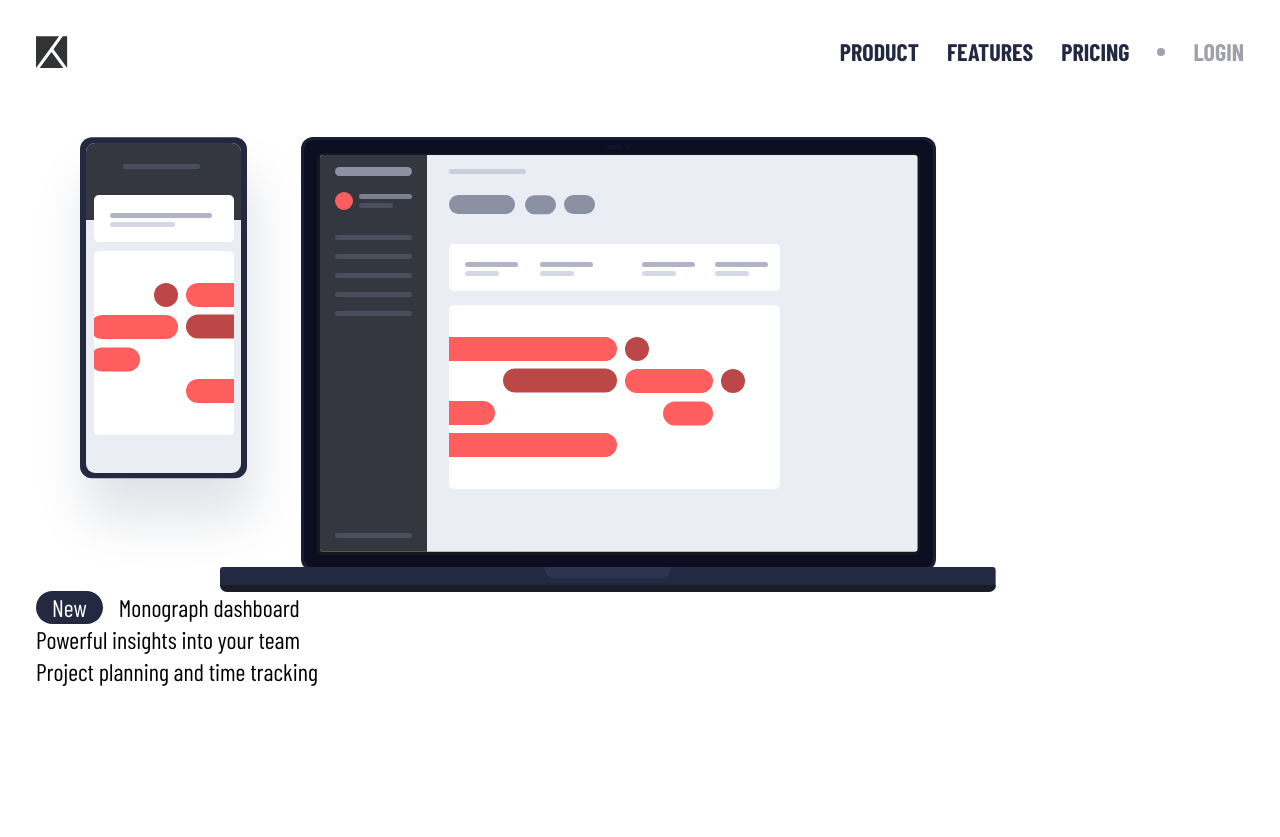
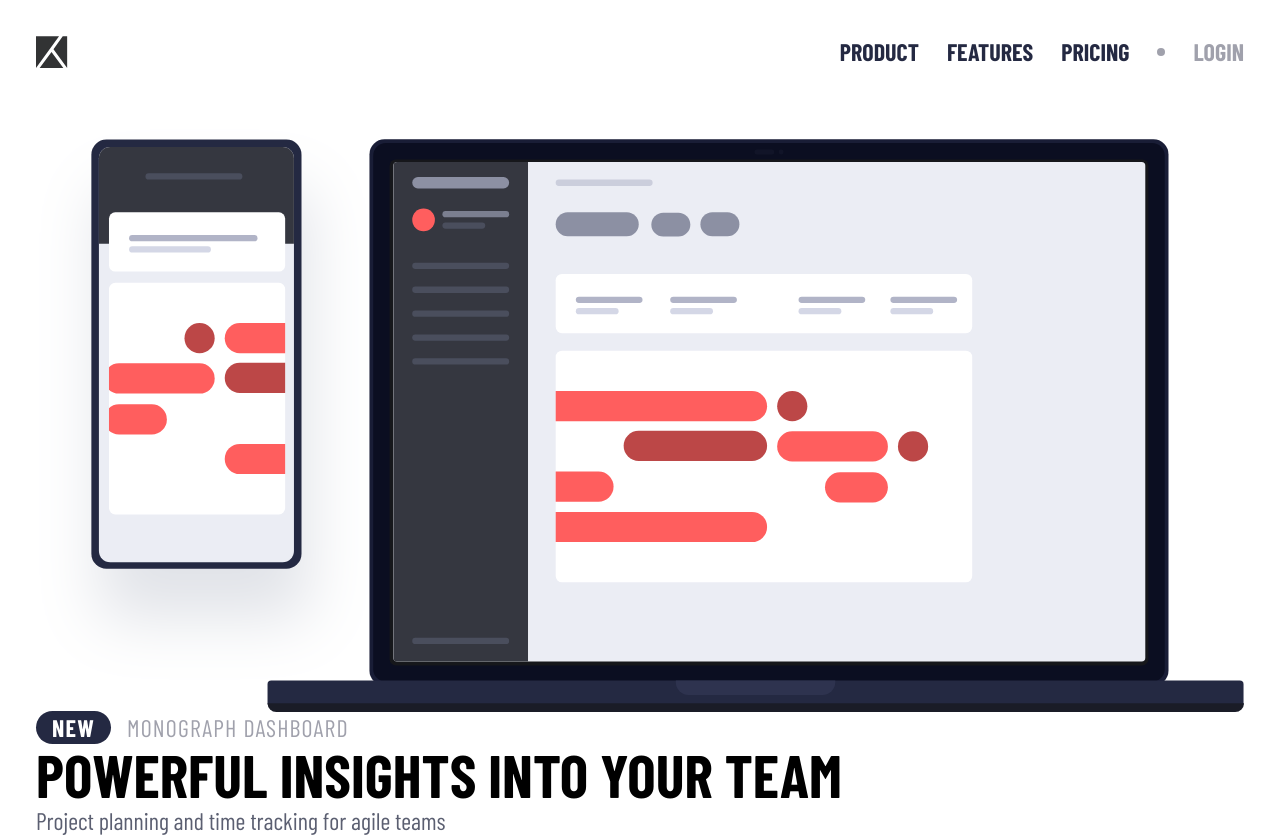
Before and after one commit to paul-blackwell/project-tracking-intro-component, a Next.js app in the folder project-tracking/: page / in a window 1280 px wide. Before the commit the page ends 800 px from the top, so only its background shows below. Built offline with nearby package versions, Linux system fonts and the light colour scheme.

Commit message:
Was working on the Main section

```diff
--- a/project-tracking/components/Main.js
+++ b/project-tracking/components/Main.js
@@ -4,16 +4,16 @@
 const Main = (props) => {
     return (
         <main>
-            <img src="/images/illustration-devices.svg" />
+            <img className="w-full h-auto" src="/images/illustration-devices.svg" />
             <header>
                 <SpanRounded>New</SpanRounded>
-                <span>Monograph dashboard</span>
-                <h1>
-                    <span>Powerful insights into your team</span>
+                <span className="text-neutral-200 tracking-wider uppercase">Monograph dashboard</span>
+                <h1 className="uppercase text-2xl font-bold">
+                    <span className="text-6xl ">Powerful insights into your team</span>
                 </h1>
-                <p>Project planning and time tracking</p>
-                <a href=""></a>
-                <a href=""></a>
+                <p className="text-neutral-300">Project planning and time tracking for agile teams</p>
+                <a href="#"></a>
+                <a href="#"></a>
             </header>
         </main>
     )
--- a/project-tracking/components/SpanRounded.js
+++ b/project-tracking/components/SpanRounded.js
@@ -1,6 +1,6 @@
 
 const SpanRounded = (props) => (
-    <span className="text-white bg-neutral-400 capitalize rounded-full py-0.5 px-4 mr-4">
+    <span className="text-white bg-neutral-400 uppercase rounded-full py-0.5 px-4 mr-4 font-bold tracking-wider">
         {props.children}
     </span>
 );
```
